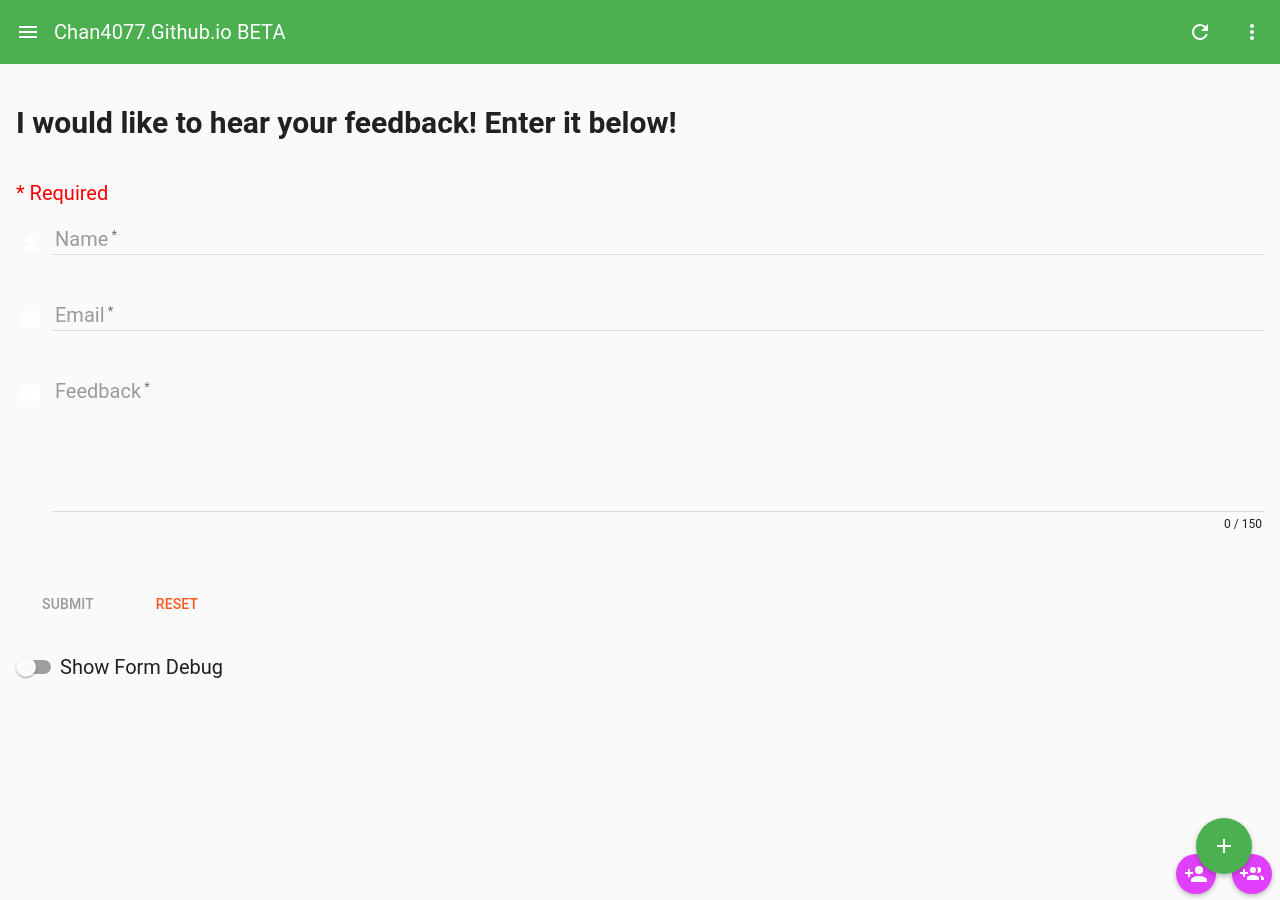
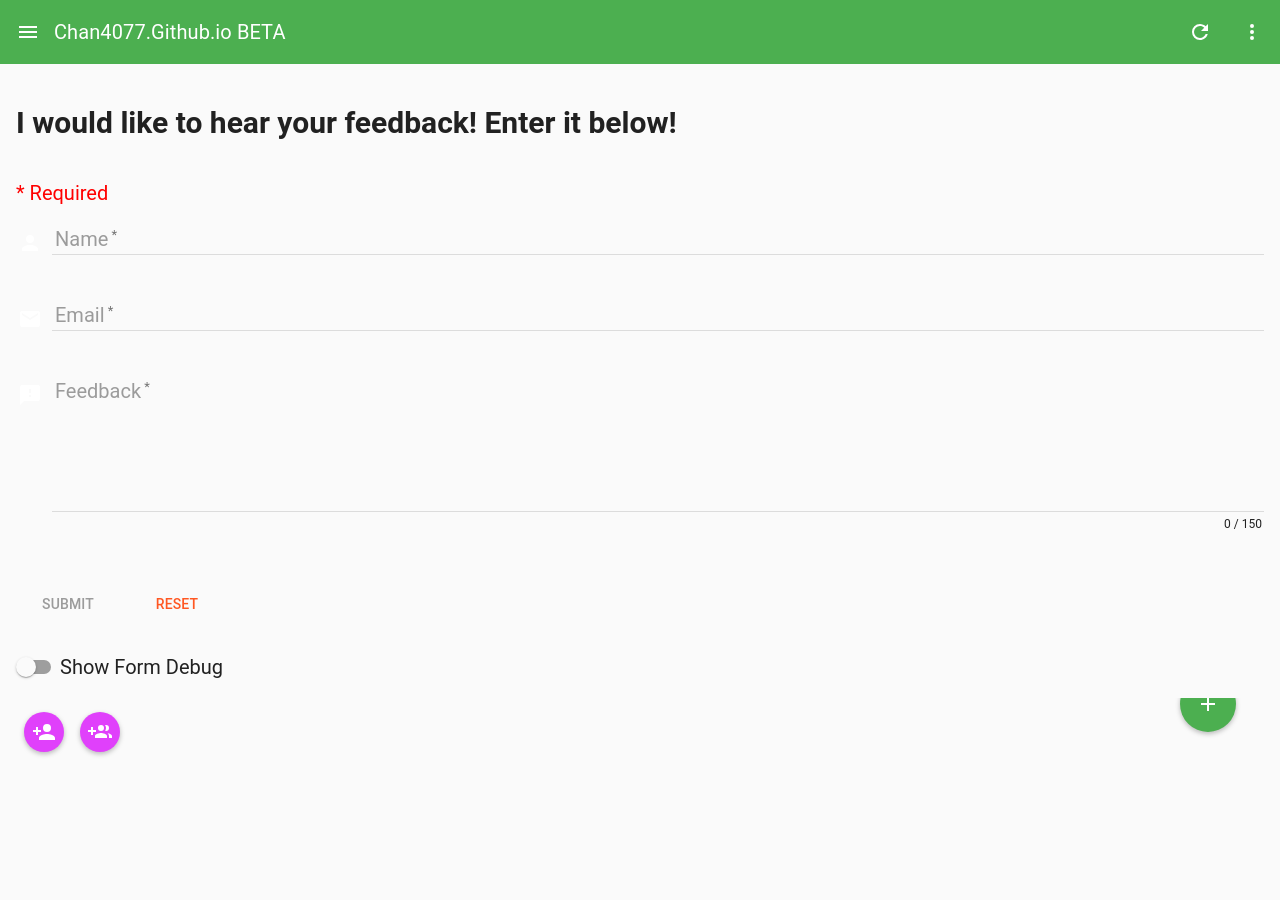
Before and after one commit to EdricChan03/edricchan03.github.io, a Jekyll site: the page angular/test.html, which Jekyll copies as it is, in a window 1280 px wide. Built offline with Jekyll 4.4.1, drawn with Linux system fonts in a browser that asks for light colours.

Commit message:
Remove id FAB-share

```diff
--- a/angular/test.html
+++ b/angular/test.html
@@ -139,7 +139,7 @@
             </div>
             <!--FAB Speed Dial-->
             <md-content class="md-padding">
-                <md-fab-speed-dial md-open="false" md-direction="top" class="md-fling" id="FAB-share">
+                <md-fab-speed-dial md-direction="top" class="md-fling">
                     <md-fab-trigger>
                         <md-button aria-label="Add" class="md-fab md-primary md-fab-bottom-right">
                             <md-icon md-svg-icon="plus"></md-icon>
--- a/css/test.css
+++ b/css/test.css
@@ -14,8 +14,3 @@ code {
     border-radius: 2px;
     background: rgba(0, 0, 0, 0.065)
 }
-#FAB-share {
-    position: fixed;
-    bottom: 0px;
-    right: 0px;
-}
```
